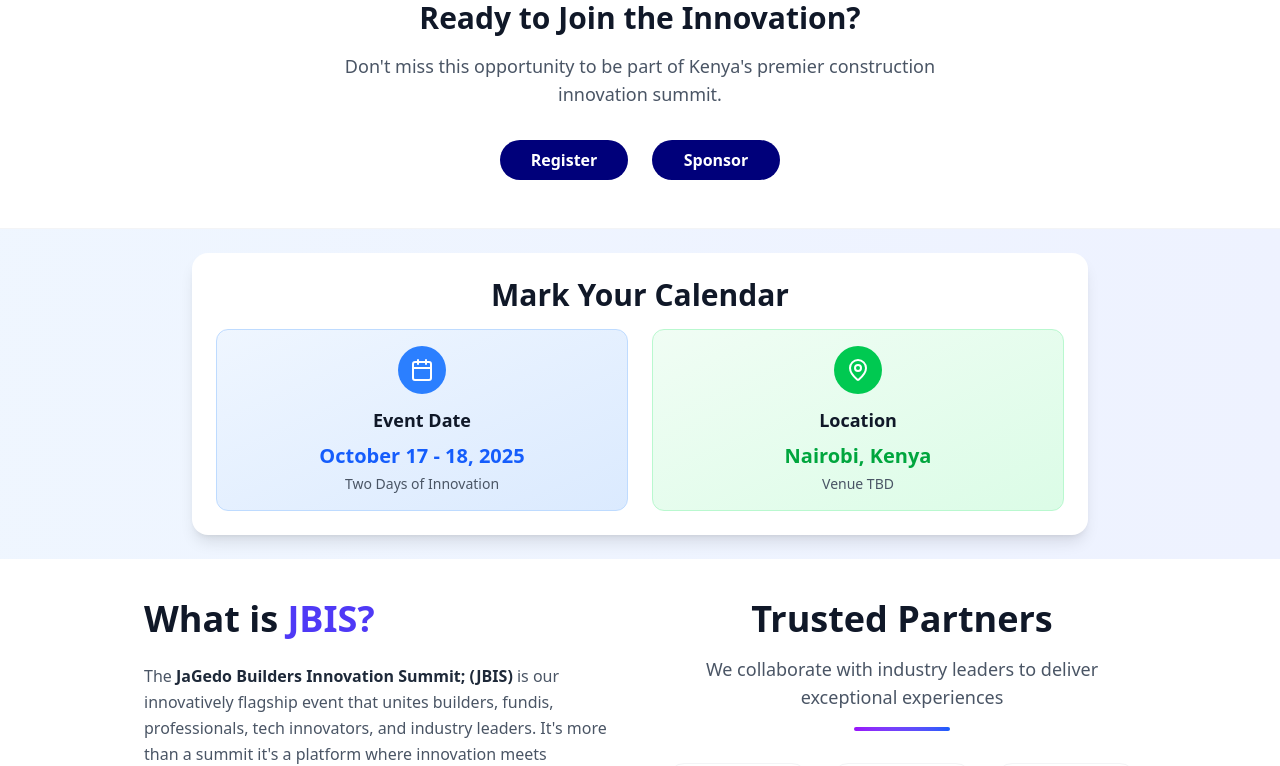
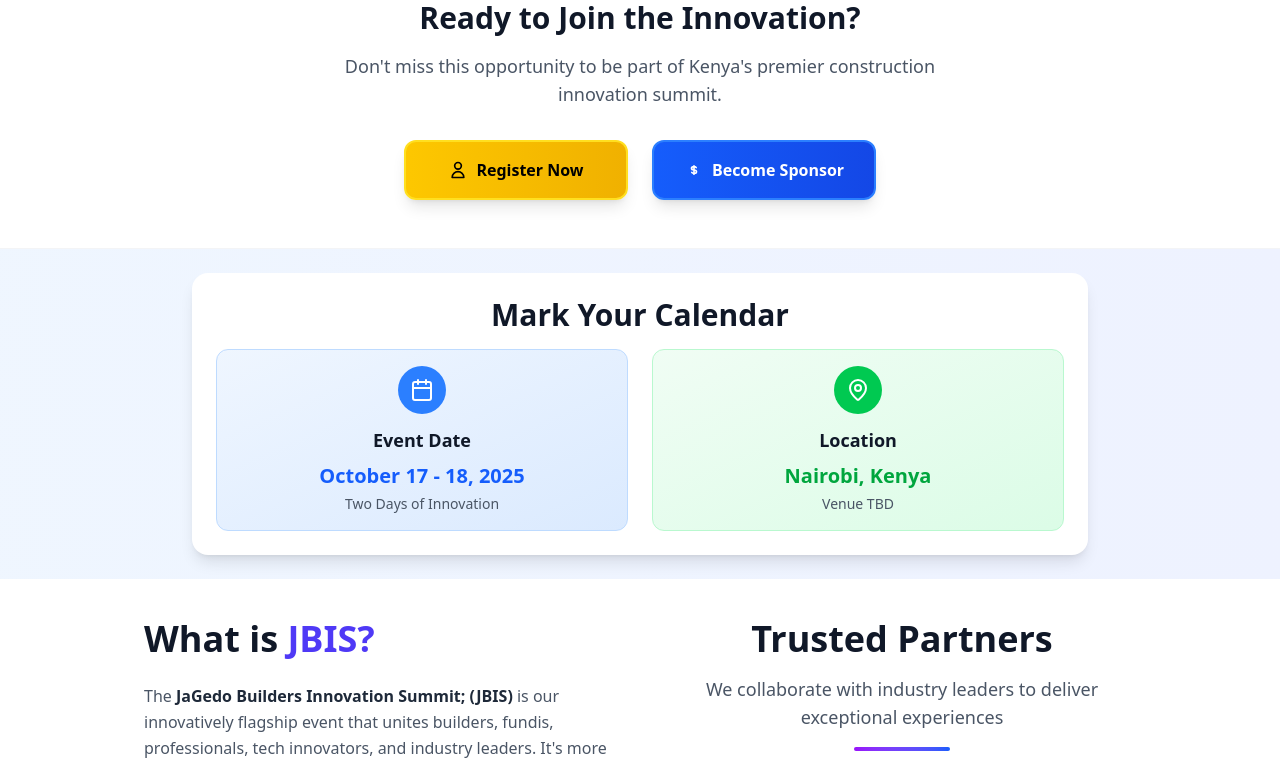
Before and after one commit to gituhumwangi/JBIS, a React (Vite) app in the folder jagedo-sEvents/: page / in a window 1280 px wide. Shown: the part 944-1710 px from the top of the page. Built offline with nearby package versions, Linux system fonts and the light colour scheme.

Commit message:
Updates24.0

```diff
--- a/jagedo-sEvents/src/pages/Home.jsx
+++ b/jagedo-sEvents/src/pages/Home.jsx
@@ -209,33 +209,61 @@
       </div>
 
       {/* Call to Action Section */}
-      <section className="py-12 px-4 md:px-8 bg-white border-b border-gray-100">
+      <section className="py-8 sm:py-10 md:py-12 px-4 md:px-8 bg-white border-b border-gray-100">
         <div className="max-w-4xl mx-auto">
-          <div className="text-center mb-8">
-            <h3 className="text-2xl md:text-3xl font-bold text-gray-900 mb-4">Ready to Join the Innovation?</h3>
-            <p className="text-lg text-gray-600 max-w-2xl mx-auto">
+          <div className="text-center mb-6 sm:mb-8">
+            <h3 className="text-xl sm:text-2xl md:text-3xl font-bold text-gray-900 mb-3 sm:mb-4 px-2">
+              Ready to Join the Innovation?
+            </h3>
+            <p className="text-base sm:text-lg text-gray-600 max-w-2xl mx-auto px-2">
               Don't miss this opportunity to be part of Kenya's premier construction innovation summit.
             </p>
           </div>
 
-          {/* Enhanced CTA Buttons */}
-          <div className="flex flex-row gap-4 sm:gap-6 justify-center items-center w-full max-w-lg mx-auto text-center">
-            <Link to="/registration" >
-              <Button>
-                <span className="relative z-10 flex items-center justify-center text-white hover:text-black">
-                  Register
+          {/* Enhanced CTA Buttons - Mobile Optimized */}
+          <div className="flex flex-col sm:flex-row gap-3 sm:gap-4 md:gap-6 justify-center items-center w-full max-w-md sm:max-w-lg mx-auto">
+            <Link to="/registration" className="w-full sm:w-auto flex justify-center">
+              <button className="group relative w-full sm:w-48 md:w-56 bg-gradient-to-r from-yellow-400 to-yellow-500 hover:from-yellow-500 hover:to-yellow-600 text-black font-bold py-3 sm:py-4 px-6 sm:px-8 rounded-xl shadow-lg hover:shadow-xl transform hover:scale-105 transition-all duration-300 ease-in-out border-2 border-yellow-300 hover:border-yellow-400 touch-manipulation">
+                <span className="relative z-10 flex items-center justify-center text-sm sm:text-base">
+                  <svg
+                    className="w-4 h-4 sm:w-5 sm:h-5 mr-2 flex-shrink-0"
+                    fill="none"
+                    stroke="currentColor"
+                    viewBox="0 0 24 24"
+                  >
+                    <path
+                      strokeLinecap="round"
+                      strokeLinejoin="round"
+                      strokeWidth={2}
+                      d="M16 7a4 4 0 11-8 0 4 4 0 018 0zM12 14a7 7 0 00-7 7h14a7 7 0 00-7-7z"
+                    />
+                  </svg>
+                  <span className="whitespace-nowrap">Register Now</span>
                 </span>
                 <div className="absolute inset-0 bg-gradient-to-r from-yellow-300 to-yellow-400 rounded-xl opacity-0 group-hover:opacity-100 transition-opacity duration-300"></div>
-              </Button>
+              </button>
             </Link>
 
-            <Link to="/sponsors" className="w-1/2 sm:w-auto flex justify-center">
-              <Button >
-                <span className="relative z-10 flex items-center justify-center text-white hover:text-black">
-                  Sponsor
+            <Link to="/sponsors" className="w-full sm:w-auto flex justify-center">
+              <button className="group relative w-full sm:w-48 md:w-56 bg-gradient-to-r from-blue-600 to-blue-700 hover:from-blue-700 hover:to-blue-800 text-white font-bold py-3 sm:py-4 px-6 sm:px-8 rounded-xl shadow-lg hover:shadow-xl transform hover:scale-105 transition-all duration-300 ease-in-out border-2 border-blue-500 hover:border-blue-600 touch-manipulation">
+                <span className="relative z-10 flex items-center justify-center text-sm sm:text-base">
+                  <svg
+                    className="w-4 h-4 sm:w-5 sm:h-5 mr-2 flex-shrink-0"
+                    fill="none"
+                    stroke="currentColor"
+                    viewBox="0 0 24 24"
+                  >
+                    <path
+                      strokeLinecap="round"
+                      strokeLinejoin="round"
+                      strokeWidth={2}
+                      d="M12 8c-1.657 0-3 .895-3 2s1.343 2 3 2 3 .895 3 2-1.343 2-3 2m0-8c1.11 0 2.08.402 2.599 1M12 8V7m0 1v8m0 0v1m0-1c-1.11 0-2.08-.402-2.599-1"
+                    />
+                  </svg>
+                  <span className="whitespace-nowrap">Become Sponsor</span>
                 </span>
                 <div className="absolute inset-0 bg-gradient-to-r from-blue-500 to-blue-600 rounded-xl opacity-0 group-hover:opacity-100 transition-opacity duration-300"></div>
-              </Button>
+              </button>
             </Link>
           </div>
         </div>
```
